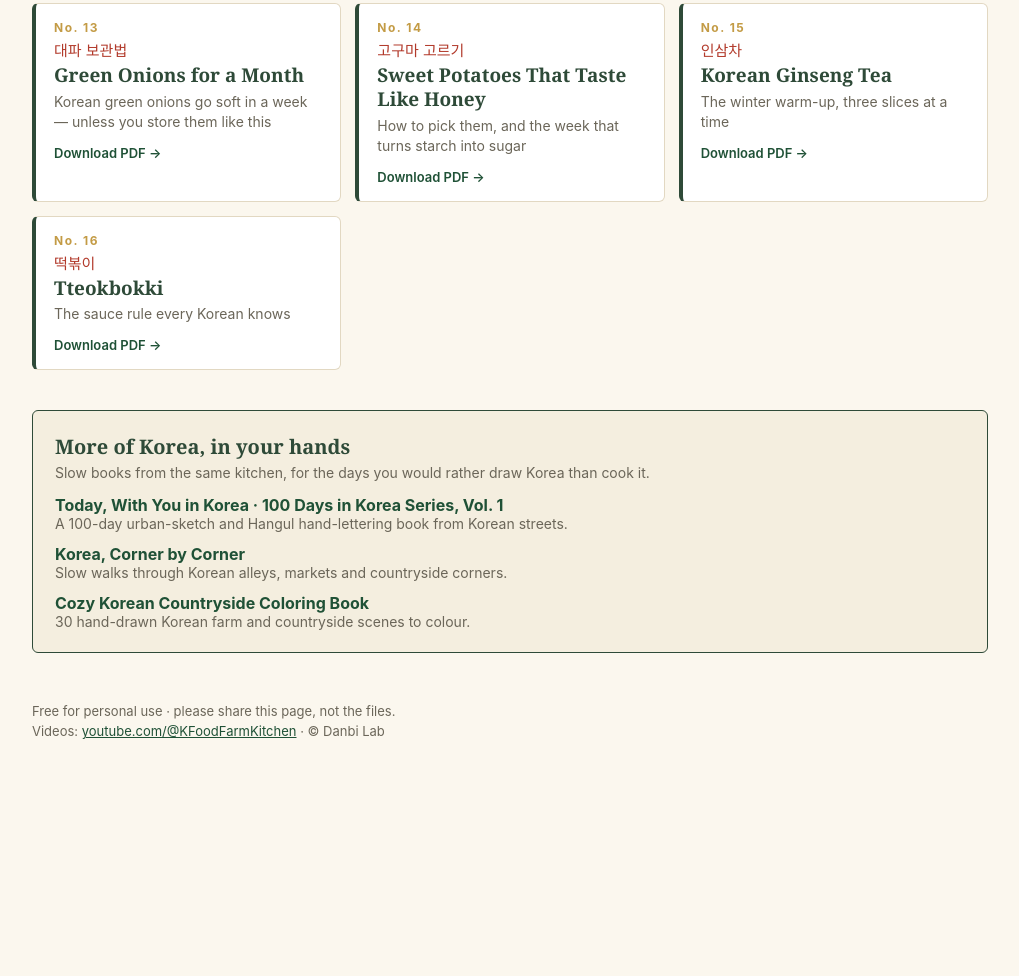
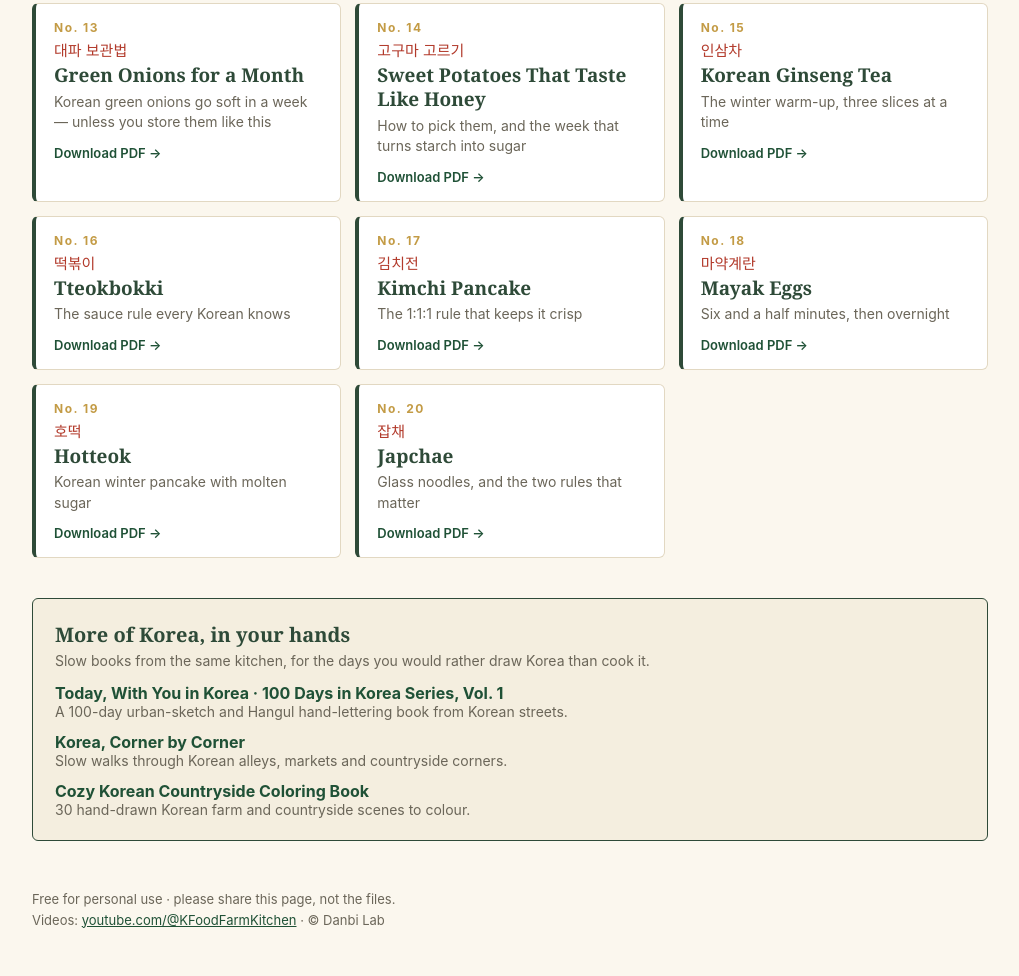
Before and after one commit to ymi9595-tech/ymi9595, a plain HTML site: page kfood-pdf/en/index.html in a window 1280 px wide. Shown: the part 1160-2136 px from the top of the page, without its empty margins (130-1149 px from the left). Before the commit the page ends 1948 px from the top, so only its background shows below. Drawn offline with Linux system fonts and the light colour scheme.

Commit message:
Add 4 free K-food cards (kimchi pancake, mayak eggs, hotteok, japchae) for the new English shorts

```diff
--- a/kfood-pdf/en/index.html
+++ b/kfood-pdf/en/index.html
@@ -162,6 +162,34 @@
       <span class="sub">The sauce rule every Korean knows</span>
       <span class="dl">Download PDF &rarr;</span>
     </a>
+    <a class="card" href="https://ymi9595-tech.github.io/ymi9595/kfood-pdf/en/kfood_en_kimchi_pancake.pdf">
+      <span class="no">No. 17</span>
+      <span class="ko">김치전</span>
+      <strong>Kimchi Pancake</strong>
+      <span class="sub">The 1:1:1 rule that keeps it crisp</span>
+      <span class="dl">Download PDF &rarr;</span>
+    </a>
+    <a class="card" href="https://ymi9595-tech.github.io/ymi9595/kfood-pdf/en/kfood_en_mayak_eggs.pdf">
+      <span class="no">No. 18</span>
+      <span class="ko">마약계란</span>
+      <strong>Mayak Eggs</strong>
+      <span class="sub">Six and a half minutes, then overnight</span>
+      <span class="dl">Download PDF &rarr;</span>
+    </a>
+    <a class="card" href="https://ymi9595-tech.github.io/ymi9595/kfood-pdf/en/kfood_en_hotteok.pdf">
+      <span class="no">No. 19</span>
+      <span class="ko">호떡</span>
+      <strong>Hotteok</strong>
+      <span class="sub">Korean winter pancake with molten sugar</span>
+      <span class="dl">Download PDF &rarr;</span>
+    </a>
+    <a class="card" href="https://ymi9595-tech.github.io/ymi9595/kfood-pdf/en/kfood_en_japchae.pdf">
+      <span class="no">No. 20</span>
+      <span class="ko">잡채</span>
+      <strong>Japchae</strong>
+      <span class="sub">Glass noodles, and the two rules that matter</span>
+      <span class="dl">Download PDF &rarr;</span>
+    </a>
   </div>
   <section class="books">
     <h2>More of Korea, in your hands</h2>
```
Also changed, not shown: 4 other files.
